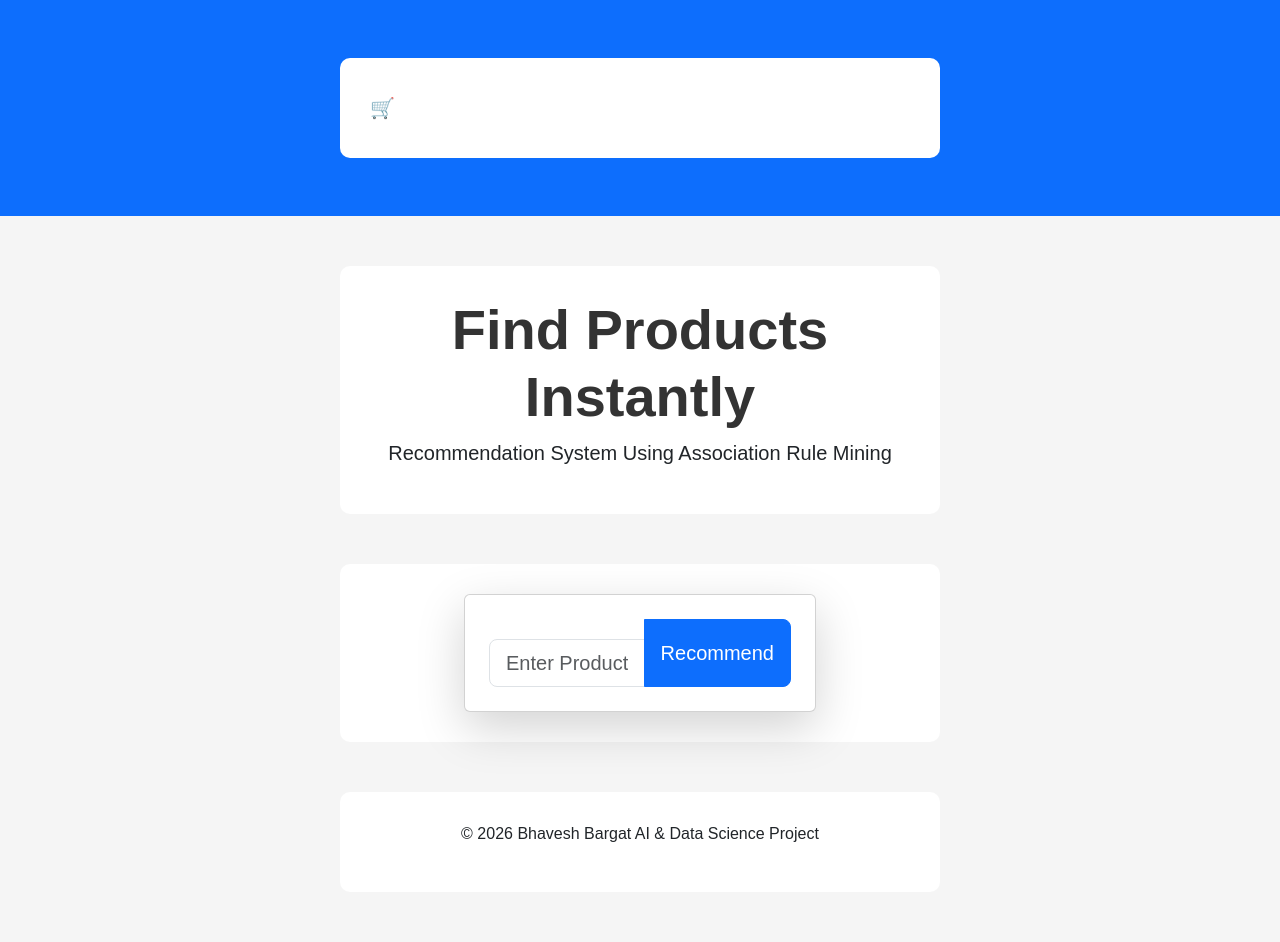
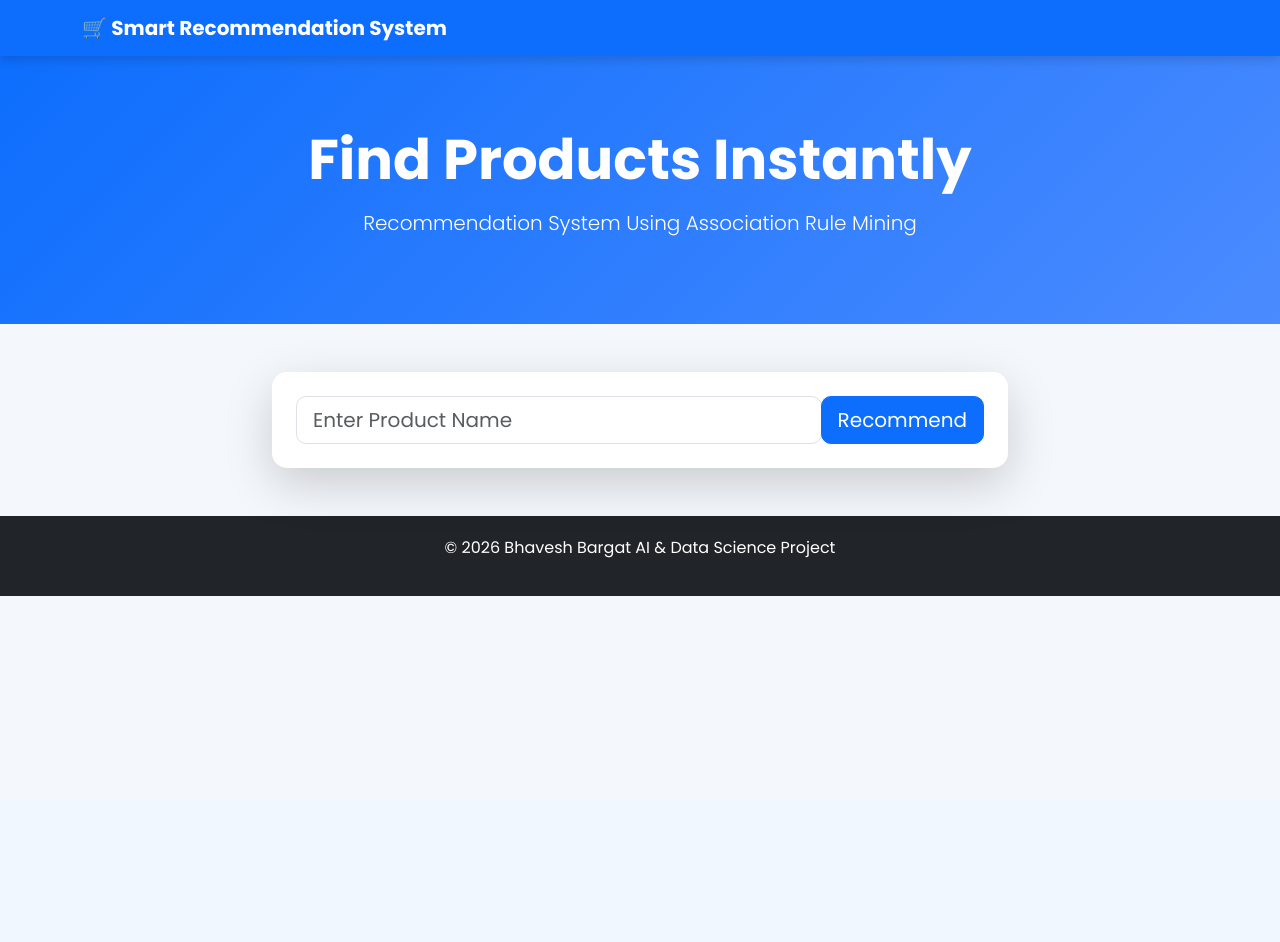
Before and after one commit to Bhaveshbargat1/E--commerce-product-recommendation-system-using-association-rule-mining, a Flask app: page / in a window 1280 px wide. After the commit the page ends 596 px from the top, so only its background shows below. Run offline with Flask 3, Linux system fonts and the light colour scheme.

Commit message:
style.css

```diff
--- a/static/style.css
+++ b/static/style.css
@@ -1,37 +1,193 @@
-body {
-    font-family: Arial, sans-serif;
-    background-color: #f5f5f5;
+/* ===============================
+   Google Font
+================================= */
+
+@import url('https://fonts.googleapis.com/css2?family=Poppins:wght@300;400;500;600;700&display=swap');
+
+*{
+    margin:0;
+    padding:0;
+    box-sizing:border-box;
+    font-family:'Poppins',sans-serif;
 }
 
-.container {
-    width: 600px;
-    margin: 50px auto;
-    text-align: center;
-    background: white;
-    padding: 30px;
-    border-radius: 10px;
+/* ===============================
+   Body
+================================= */
+
+body{
+
+    background:#f4f7fb;
+
+    color:#333;
 }
 
-h1 {
-    color: #333;
+/* ===============================
+   Navbar
+================================= */
+
+.navbar{
+
+    box-shadow:0 4px 10px rgba(0,0,0,0.15);
+
 }
 
-input {
-    width: 70%;
-    padding: 10px;
-    margin-top: 20px;
+/* ===============================
+   Hero Section
+================================= */
+
+.hero{
+
+    background:linear-gradient(135deg,#0d6efd,#4b8bff);
+
+    color:white;
+
+    padding:70px 20px;
+
+    text-align:center;
+
 }
 
-button {
-    padding: 10px 20px;
-    cursor: pointer;
+.hero h1{
+
+    font-weight:700;
+
+    margin-bottom:15px;
+
 }
 
-ul {
-    list-style-type: none;
+.hero p{
+
+    font-size:20px;
+
 }
 
-li {
-    padding: 5px;
-    font-size: 18px;
+/* ===============================
+   Search Card
+================================= */
+
+.card{
+
+    border:none;
+
+    border-radius:15px;
+
 }
+
+input{
+
+    border-radius:10px !important;
+
+}
+
+button{
+
+    border-radius:10px !important;
+
+}
+
+/* ===============================
+   Product Cards
+================================= */
+
+.product-card{
+
+    transition:0.4s;
+
+    border-radius:15px;
+
+}
+
+.product-card:hover{
+
+    transform:translateY(-10px);
+
+    box-shadow:0 12px 25px rgba(0,0,0,.2);
+
+}
+
+.product-card img{
+
+    border-radius:15px 15px 0 0;
+
+    height:170px;
+
+    object-fit:cover;
+
+}
+
+/* ===============================
+   Recommendation Heading
+================================= */
+
+.card-header{
+
+    font-size:24px;
+
+    font-weight:bold;
+
+}
+
+/* ===============================
+   Buttons
+================================= */
+
+.btn-primary{
+
+    transition:.3s;
+
+}
+
+.btn-primary:hover{
+
+    transform:scale(1.05);
+
+}
+
+.btn-outline-primary:hover{
+
+    color:white;
+
+}
+
+/* ===============================
+   Footer
+================================= */
+
+.footer{
+
+    background:#212529;
+
+    color:white;
+
+    margin-top:80px;
+
+    padding:20px;
+
+}
+
+/* ===============================
+   Responsive
+================================= */
+
+@media(max-width:768px){
+
+.hero{
+
+padding:50px 10px;
+
+}
+
+.hero h1{
+
+font-size:32px;
+
+}
+
+input{
+
+margin-bottom:15px;
+
+}
+
+}
```
